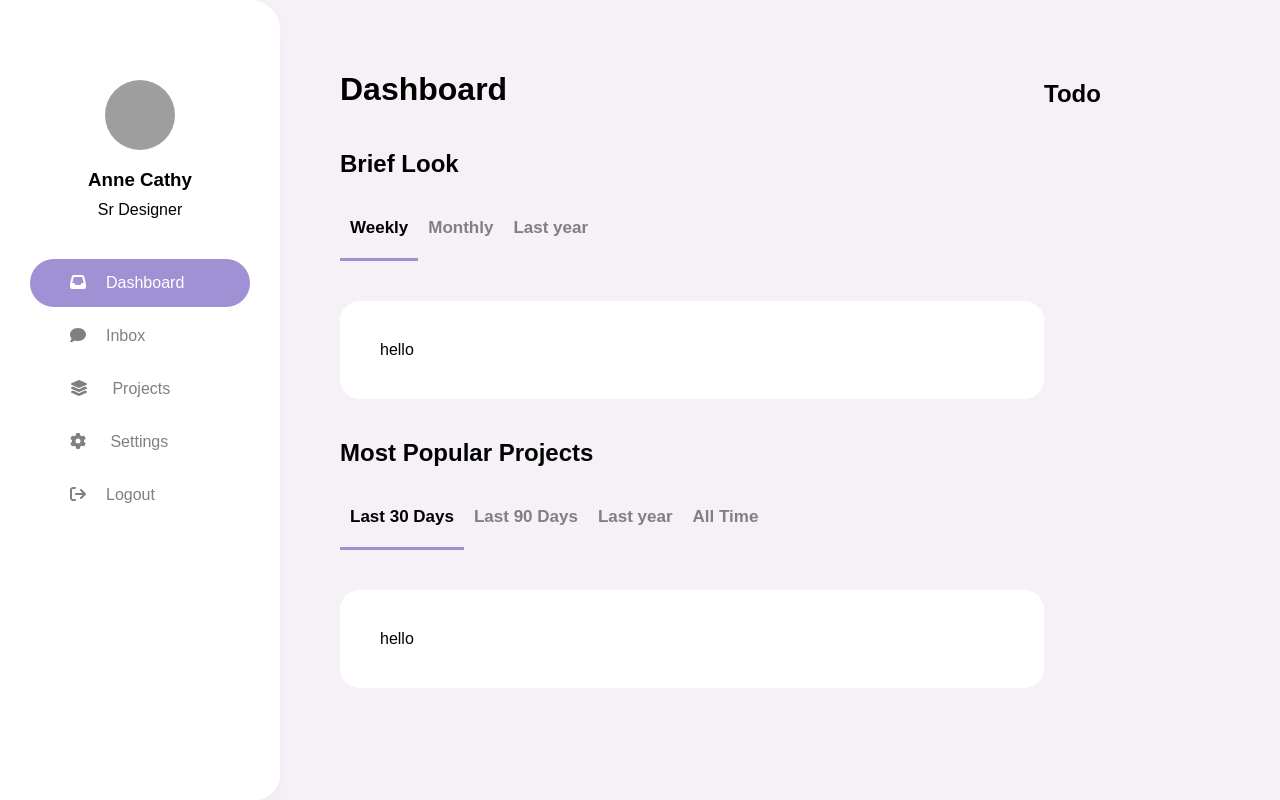
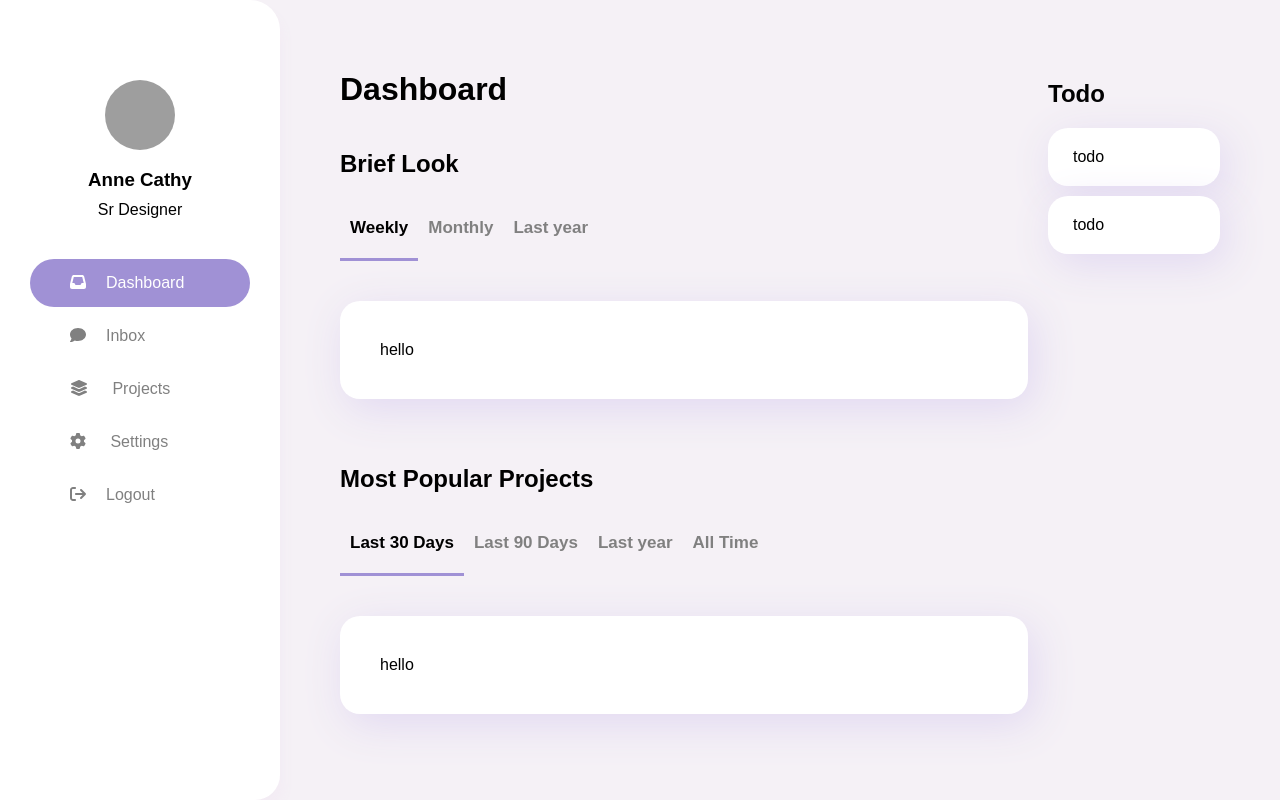
Before and after one commit to vilinh/task-management, a React (Create React App) app in the folder frontend/: page / in a window 1280 px wide. Built offline with nearby package versions, Linux system fonts and the light colour scheme; grey boxes are pictures that could not be loaded; the HTML template or start-up script is replaced by a standard one.

Commit message:
todo: panels

```diff
--- a/frontend/src/App.css
+++ b/frontend/src/App.css
@@ -9,4 +9,5 @@ body,
 .wrapper {
   margin: 0;
   padding: 0;
+  box-sizing: border-box;
 }
--- a/frontend/src/pages/Home/Home.jsx
+++ b/frontend/src/pages/Home/Home.jsx
@@ -33,6 +33,10 @@ export const Home = () => {
         </div>
         <div className="dashboard-right">
           <h2>Todo</h2>
+          <div className="todo-items">
+            <div className="todo-panel">todo</div>
+            <div className="todo-panel">todo</div>
+          </div>
         </div>
       </div>
     </div>
--- a/frontend/src/pages/Home/home.css
+++ b/frontend/src/pages/Home/home.css
@@ -48,12 +48,15 @@
 .dashboard-left {
     margin-top: 10px;
     flex: 4;
+    display: flex;
+    flex-direction: column;
 }
 
 .panels {
     display: flex;
     flex-direction: column;
-    gap: 20px;
+    box-sizing: border-box;
+    height: 100%;
 }
 
 .panel-top {
@@ -66,7 +69,7 @@
 
 .dashboard-right {
     flex: 1;
-    padding-top: 20px;
+    padding: 20px 0px 20px 20px;
 }
 
 .activity {
@@ -74,4 +77,18 @@
     border-radius: 20px;
     margin-top: 40px;
     padding: 40px 40px;
+    filter: drop-shadow(6px 10px 20px #e1d8f1);
 }
+
+.todo-items {
+    display: flex;
+    flex-direction: column;
+    gap: 10px;
+}
+
+.todo-panel {
+    background-color: white;
+    border-radius: 20px;
+    padding: 20px 25px;
+    filter: drop-shadow(6px 10px 20px #e1d8f1);
+}
```
